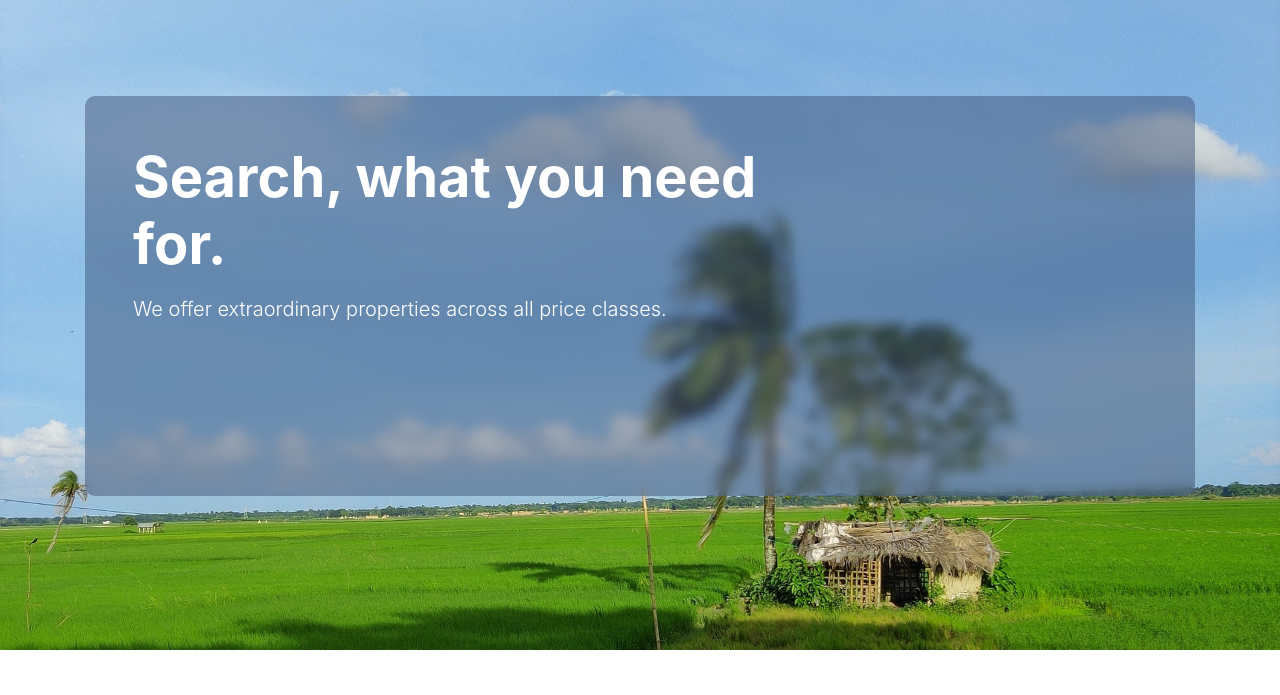
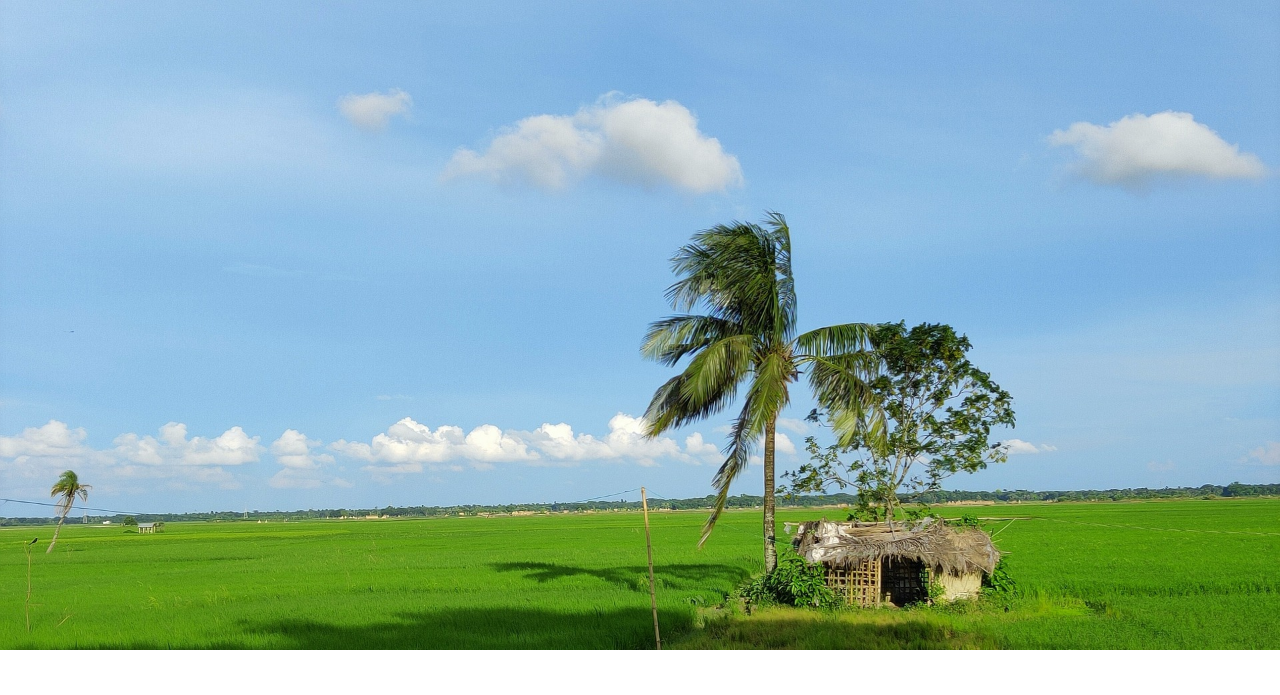
Before and after one commit to inteliko/Django-real-estate, a Django app: page /en/ in a window 1280 px wide. Shown: the part 129-824 px from the top of the page. Run offline with Django 3.2, Linux system fonts and the light colour scheme; data comes from the database, SQL or seed files in the repository; some libraries are stand-ins or nearby versions.

Commit message:
little change

```diff
--- a/Django-RealEstate/templates/core/index.html
+++ b/Django-RealEstate/templates/core/index.html
@@ -16,24 +16,7 @@ Services offered: renting, selling, buying, consultation and way more."/>
 <section id="showcase">
   <div class="container text-center">
     <div class="home-search p-5">
-      <div class="overlay round-corners p-5">
 
-
-        <div class="row col-12 pl-0 ml-0">
-
-          <div class="col-12 col-lg-8 p-0 text-left">
-            <h1 class="display-4 font-weight-bold mb-3">
-              {{ _("Search, what you need for.") }}
-            </h1>
-            <p class="lead mb-5">{{ _("We offer extraordinary properties across all price classes.") }}</p>
-          </div>
-
-          <div class="col-4"></div>
-        </div>
-
-
-
-      </div>
     </div>
   </div>
 </section>
```
